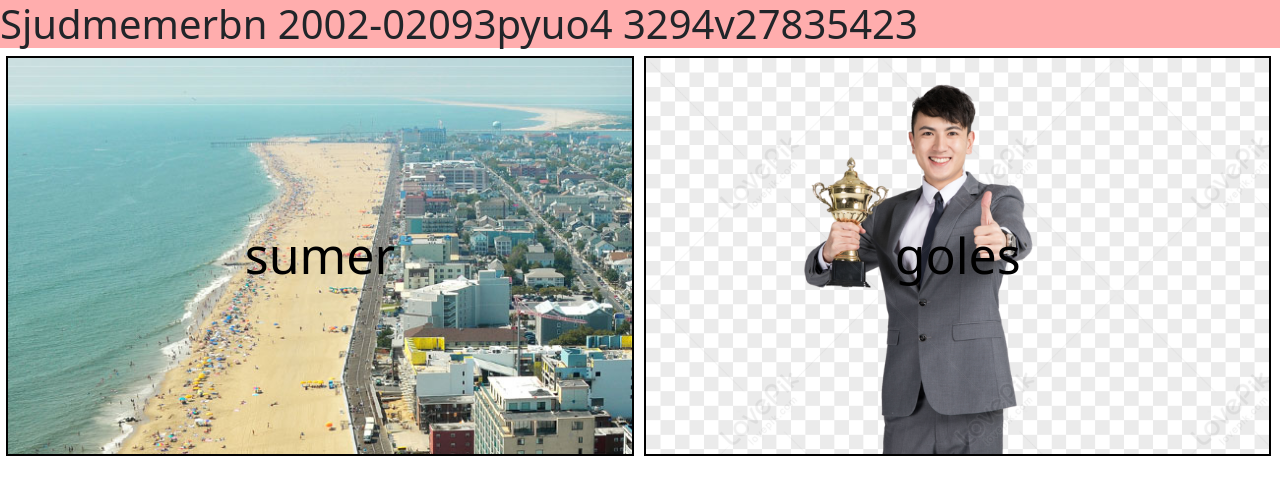
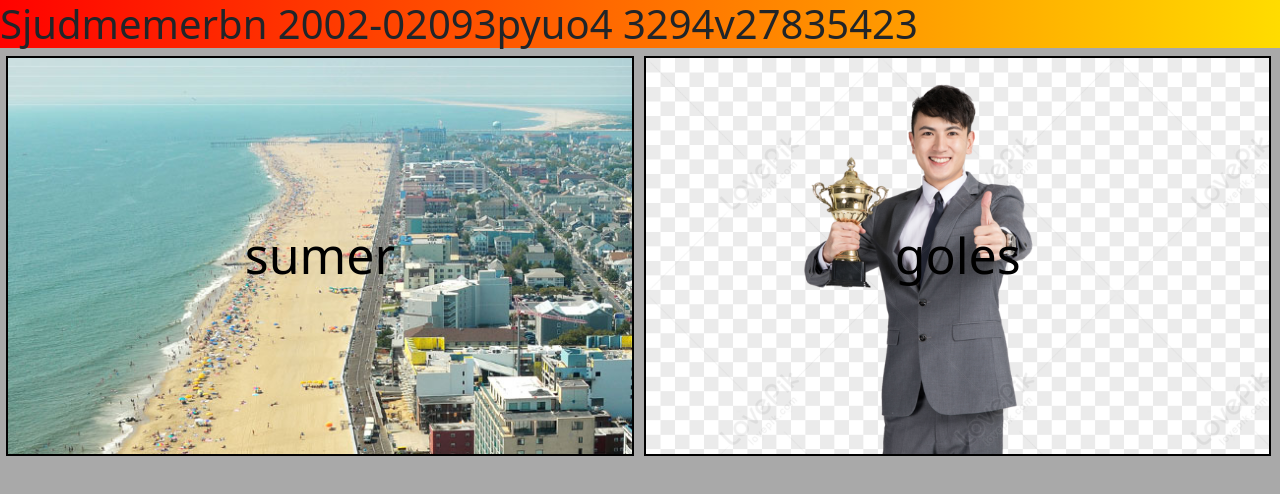
Before and after one commit to 224jfarrell/summer-project, a plain HTML site: page index.html in a window 1280 px wide. Drawn offline with nearby package versions, Linux system fonts and the light colour scheme.

Commit message:
big edits for big visions idk lol

```diff
--- a/index.html
+++ b/index.html
@@ -5,12 +5,12 @@
     <meta http-equiv="X-UA-Compatible" content="IE=edge">
     <meta name="viewport" content="width=device-width, initial-scale=1.0">
     <title>Summer {{Project}} 2022</title>
+    <link href="https://cdn.jsdelivr.net/npm/bootstrap@5.1.3/dist/css/bootstrap.min.css" rel="stylesheet" integrity="sha384-1BmE4kWBq78iYhFldvKuhfTAU6auU8tT94WrHftjDbrCEXSU1oBoqyl2QvZ6jIW3" crossorigin="anonymous">
     <link rel="stylesheet" href="static/style.css">
-    <link href="https://cdn.jsdelivr.net/npm/bootstrap@5.1.3/dist/css/bootstrap.min.css" rel="stylesheet" integrity="sha384-1BmE4kWBq78iYhFldvKuhfTAU6auU8tT94WrHftjDbrCEXSU1oBoqyl2QvZ6jIW3" crossorigin="anonymous">
     <script src="https://cdn.jsdelivr.net/npm/bootstrap@5.1.3/dist/js/bootstrap.bundle.min.js" integrity="sha384-ka7Sk0Gln4gmtz2MlQnikT1wXgYsOg+OMhuP+IlRH9sENBO0LRn5q+8nbTov4+1p" crossorigin="anonymous"></script>
 </head>
     <body>
-        <h1>Sjudmemerbn 2002-02093pyuo4 3294v27835423</h1>
+        <h1 class="index">Sjudmemerbn 2002-02093pyuo4 3294v27835423</h1>
         <div class="box" id="summer">
             <a href="summer.html" class="text">sumer</a>
         </div>
--- a/static/style.css
+++ b/static/style.css
@@ -1,16 +1,28 @@
-* {
-
+html, body {
+    background-color: darkgray;
 }
 
-h1 {
-    background-image: linear-gradient(to right, rgb(255, 173, 173) 50%, rgb(253, 255, 147) 0);
+.index {
+    background-image: linear-gradient(to right, rgb(255, 0, 0), rgb(255, 255, 0), rgb(0, 255, 0), rgb(0, 255, 255), rgb(0, 0, 255), rgb(255, 0, 255), rgb(255, 0, 0));
     background-position: right;
-    background-size: 200% 200%;
-    transition: background-position 1.5s;
+    background-size: 700% 700%;
+}
+.index:hover {
+    animation-name: progressbar;
+    animation-duration: 10.5s;
+    animation-iteration-count: infinite;
 }
 
-h1:hover {
-    background-position: left;
+@keyframes progressbar {
+    0% {
+        background-position: right;
+    }
+    50% {
+        background-position: left;
+    }
+    100% {
+        background-position: right;
+    }
 }
 
 .box {
```
Also changed, not shown: goals.html (+2 -0 lines), summer.html (+1 -0 lines).
